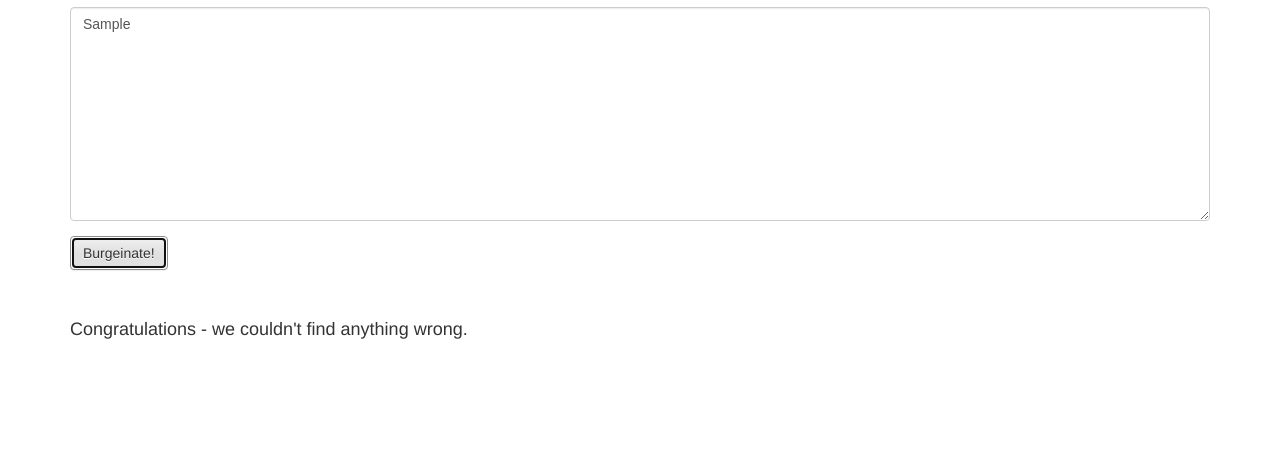
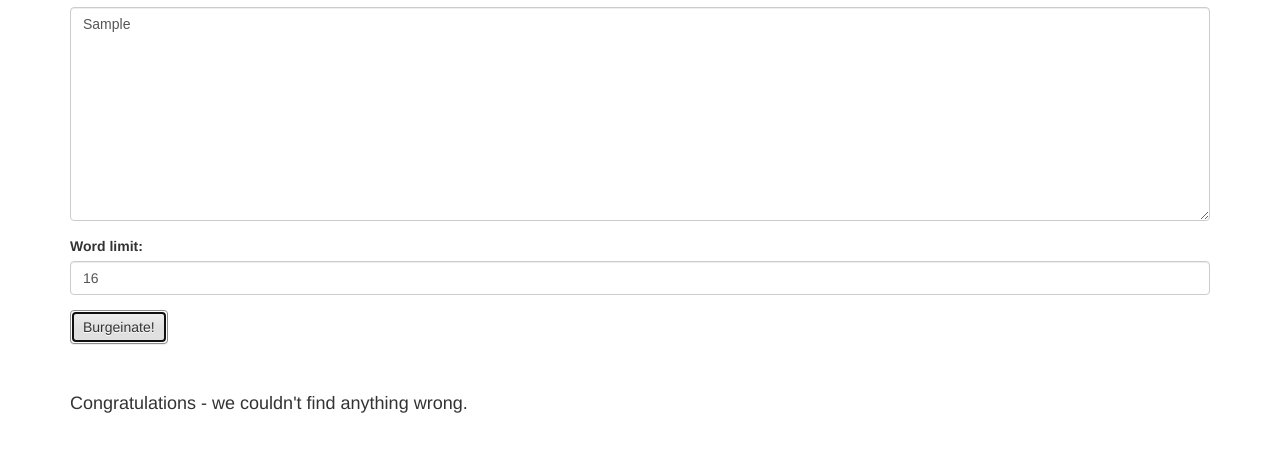
Before and after one commit to leviroth/burgeinator, a plain HTML site: page index.html in a window 1280 px wide. Both pictures are taken after typing "Sample" into the empty fields and a click on the button "Burgeinate!". Shown: the part 113-564 px from the top of the page. Drawn offline with nearby package versions, Linux system fonts and the light colour scheme.

Commit message:
variable limit

```diff
--- a/index.html
+++ b/index.html
@@ -19,6 +19,10 @@
             $("#burgeinate").click(function(){
                 sentences = $("#essay").val().split(/[.!?]["'\u2019\u201D]?\s/gi);
 
+                limit = $("#limit").val();
+
+                // TODO: check of numeric
+
                 var verdict = $('<dl/>');
                 verdict.addClass("dl-horizontal");
                 var numWrong = 0;
@@ -26,7 +30,7 @@
                 for (i = 0; i < sentences.length; ++i)
                 {
                     ourLength = sentences[i].split(' ').length;
-                    if (ourLength > 16)
+                    if (ourLength > limit)
                     {
                         $("<dt/>").text(ourLength + " words").appendTo(verdict);
                         $("<dd/>").text(sentences[i]).appendTo(verdict);
@@ -38,7 +42,7 @@
                 {
                     $("#output").empty();
                     $("<h4/>").text("We found " + numWrong + " " + "sentence".pluralize(numWrong)
-                            + " over 16 words:").appendTo($("#output"));
+                            + " over " + limit + " words:").appendTo($("#output"));
                     $("#output").append(verdict);
                 }
                 else
@@ -49,7 +53,7 @@
         });
         </script>
     </head>
-
+    <!-- TODO labels -->
     <body>
         <div class="container">
             <h1>The Burgeinator</h1>
@@ -63,6 +67,10 @@
                 <div class="form-group">
                     <textarea style="font-family:sans-serif" rows="10" class="form-control" id="essay"></textarea>
                 </div>
+                <div class="form-group">
+                    <label for="limit">Word limit:</label>
+                    <input type="text" class="form-control" id="limit" value="16"/>
+                </div>
                 <div class="form-group"><button type="submit" class="btn btn-default" id="burgeinate">Burgeinate!</button></div>
             </form>
 
```
